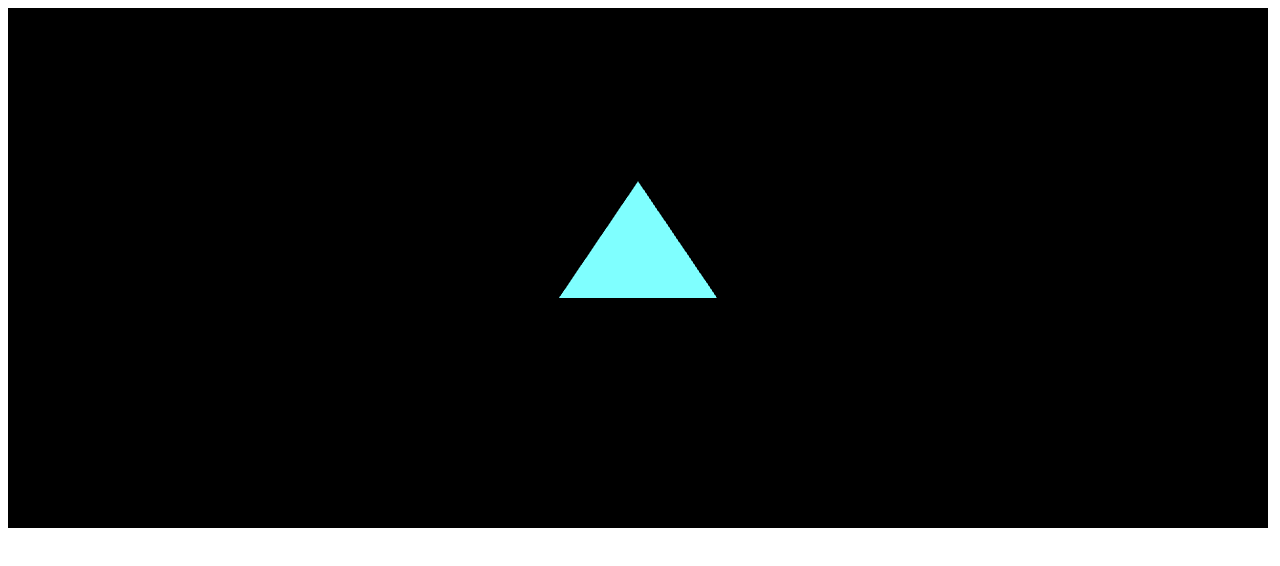
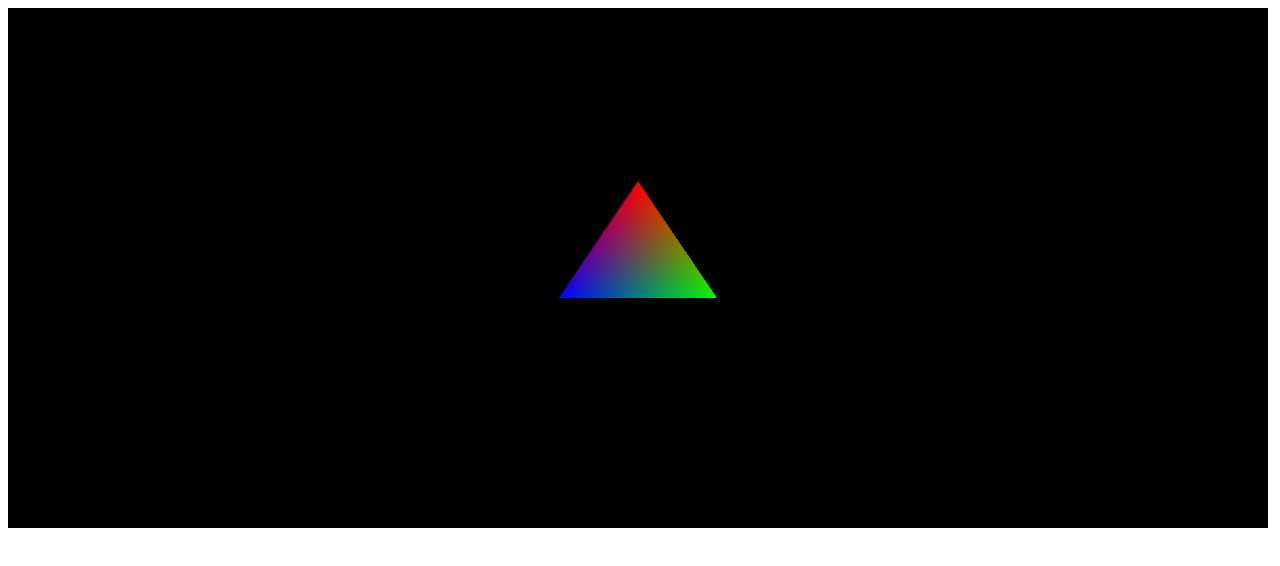
Before and after one commit to KaitoIto11235/WebGL-, a plain HTML site: page WebGL/index.html in a window 1280 px wide. Drawn offline with Linux system fonts and the light colour scheme.

Commit message:
頂点シェーダに色情報も渡すことで、ポリゴンに色を付けられた。

```diff
--- a/WebGL/index.html
+++ b/WebGL/index.html
@@ -10,25 +10,23 @@
     <!-- uniform修飾子をつけた変数は、すべての頂点に対して一律にに処理される情報をを渡す -->
     <script id="vertexShader" type="x-shader/x-vertex">
       attribute vec3 position;
+      attribute vec4 color;
       uniform mat4 mvpMatrix;
+      varying vec4 vColor;
+
       void main(void){
+        vColor = color;
         gl_Position = mvpMatrix * vec4(position, 1.0);
       }
     </script>
 
     <!-- create fragment shader -->
-    <!--
-    varying修飾子付きの変数は、頂点シェーダからフラグメントシェーダへデータを渡す
-    varying vec4 vColor;
-    void main(void)
-    {
-      gl_FlagColor = vColor;
-    }
-    -->
     <script id="fragmentShader" type="x-shader/x-fragment">
       precision mediump float;
+      varying vec4 vColor;
+
       void main(void){
-        gl_FragColor = vec4(0.0, 0.5, 0.5, 0.5);
+        gl_FragColor = vColor;
       }
     </script>
   </head>
--- a/WebGL/main.js
+++ b/WebGL/main.js
@@ -25,11 +25,16 @@
     // プログラムオブジェクトの生成とリンク
     var prg = create_program(v_shader, f_shader);
 
+    var attLocation = new Array(2);
     // attributeLocationの取得、positionが何番目のAttributeかを返す
-    var attLocation = gl.getAttribLocation(prg, 'position');
+    attLocation[0] = gl.getAttribLocation(prg, 'position');
+    attLocation[1] = gl.getAttribLocation(prg, 'color');
 
-    // attributeの要素数(この場合は xyz の3要素)
-    var attStride = 3;
+
+    var attStride = new Array(2);
+    // attribute1の要素数(この場合は xyz の3要素)
+    attStride[0] = 3;
+    attStride[1] = 4;
 
     // モデル(頂点)データ
     var vertex_position = [
@@ -38,17 +43,28 @@
         -1.0, -0.4, 0.0
     ];
 
+    // 頂点の色情報を格納する配列
+    var vertex_color = [
+        1.0, 0.0, 0.0, 1.0,
+        0.0, 1.0, 0.0, 1.0,
+        0.0, 0.0, 1.0, 1.0
+    ]
+
     // VBOの生成
-    var vbo = create_vbo(vertex_position);
+    var position_vbo = create_vbo(vertex_position);
+    var color_vbo = create_vbo(vertex_color);
 
-    // WebGLにVBOをバインド
-    gl.bindBuffer(gl.ARRAY_BUFFER, vbo);
+    // WebGLにVBOをバインド(位置情報)
+    gl.bindBuffer(gl.ARRAY_BUFFER, position_vbo);
+    // attribute属性を有効にする
+    gl.enableVertexAttribArray(attLocation[0]);
+    // attribute属性を登録、VBOからシェーダにデータを渡す
+    gl.vertexAttribPointer(attLocation[0], attStride[0], gl.FLOAT, false, 0, 0);
 
-    // attribute属性を有効にする
-    gl.enableVertexAttribArray(attLocation);
-
-    // attribute属性を登録、VBOからシェーダにデータを渡す
-    gl.vertexAttribPointer(attLocation, attStride, gl.FLOAT, false, 0, 0);
+    // WebGLにVBOをバインド(色情報)
+    gl.bindBuffer(gl.ARRAY_BUFFER, color_vbo);
+    gl.enableVertexAttribArray(attLocation[1]);
+    gl.vertexAttribPointer(attLocation[1], attStride[1], gl.FLOAT, false, 0, 0);
 
     // minMatrix.js を用いた行列関連処理
     // matIVオブジェクトを生成
```
